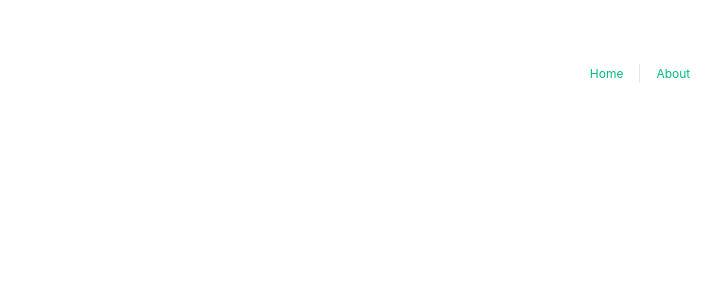
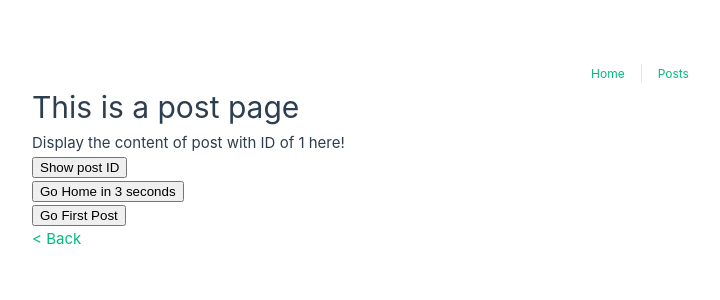
Before and after one commit to Italo-Tech/vue-composition-api-course, a Vue app: page /postDetail/1 in a window 1280 px wide. Before the commit this address had no page. Shown: the top 300 px of the page, without its empty margins (0-720 px from the left). Built offline with nearby package versions, Linux system fonts and the light colour scheme.

Commit message:
$route / useRoute / useRouter

```diff
--- a/src/App.vue
+++ b/src/App.vue
@@ -1,7 +1,7 @@
 <template>
   <nav>
     <RouterLink to="/">Home</RouterLink>
-    <RouterLink to="/about">About</RouterLink>
+    <RouterLink to="/posts">Posts</RouterLink>
   </nav>
 
   <router-view v-slot="{ Component }">
--- a/src/router/index.js
+++ b/src/router/index.js
@@ -10,12 +10,14 @@ const router = createRouter({
       component: HomeView
     },
     {
-      path: '/about',
-      name: 'about',
-      // route level code-splitting
-      // this generates a separate chunk (About.[hash].js) for this route
-      // which is lazy-loaded when the route is visited.
-      component: () => import('../views/AboutView.vue')
+      path: '/posts',
+      name: 'posts',
+      component: () => import('../views/PostsView.vue')
+    },
+    {
+      path: '/postDetail/:id',
+      name: 'postDetail',
+      component: () => import('../views/PostDetailView.vue')
     }
   ]
 })
--- a/src/views/AboutView.vue
+++ /dev/null
@@ -1,5 +0,0 @@
-<template>
-  <div class="about">
-    <h1>About</h1>
-  </div>
-</template>
--- /dev/null
+++ b/src/views/PostDetailView.vue
@@ -0,0 +1,43 @@
+<template>
+  <div class="post-detail">
+    <h1>This is a post page</h1>
+    <p>Display the content of post with ID of {{ $route.params.id }} here!</p>
+
+    <div>
+      <button @click="showPostId">Show post ID</button>
+    </div>
+    <div>
+      <button @click="GoHomeIn3Seconds">Go Home in 3 seconds</button>
+    </div>
+    <div>
+      <button @click="GoFirstPost">Go First Post</button>
+    </div>
+
+    <p><RouterLink to="/posts">&lt; Back</RouterLink></p>
+  </div>
+</template>
+
+<script setup>
+import { useRoute, useRouter } from 'vue-router'
+
+const route = useRoute()
+const router = useRouter()
+
+const showPostId = () => {
+  alert(`This ID of this post is: ${ route.params.id }`)
+}
+const GoHomeIn3Seconds = () => {
+  setTimeout(() => {
+    // router.push('/')
+    router.push({ name: 'home' })
+  }, 3000)
+}
+const GoFirstPost = () => {
+  router.push({
+    name: 'postDetail',
+    params: {
+      id: 'id1'
+    }
+  })
+}
+</script>
--- /dev/null
+++ b/src/views/PostsView.vue
@@ -0,0 +1,17 @@
+<template>
+  <div class="posts">
+    <h1>Posts</h1>
+
+    <ul>
+      <li>
+        <RouterLink to="/postDetail/id1">Post 1</RouterLink>
+      </li>
+      <li>
+        <RouterLink to="/postDetail/id2">Post 2</RouterLink>
+      </li>
+      <li>
+        <RouterLink to="/postDetail/id3">Post 3</RouterLink>
+      </li>
+    </ul>
+  </div>
+</template>
```
